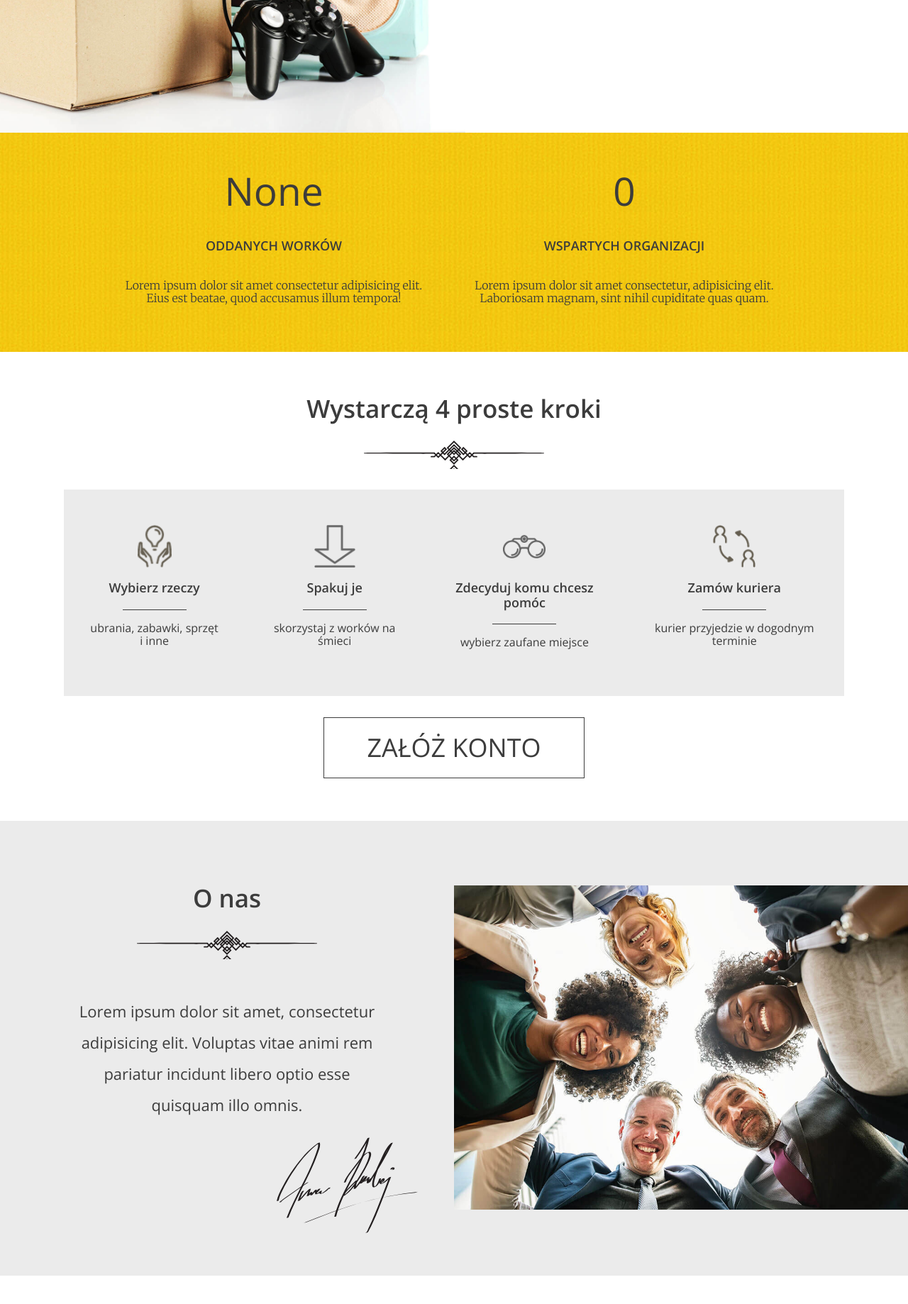
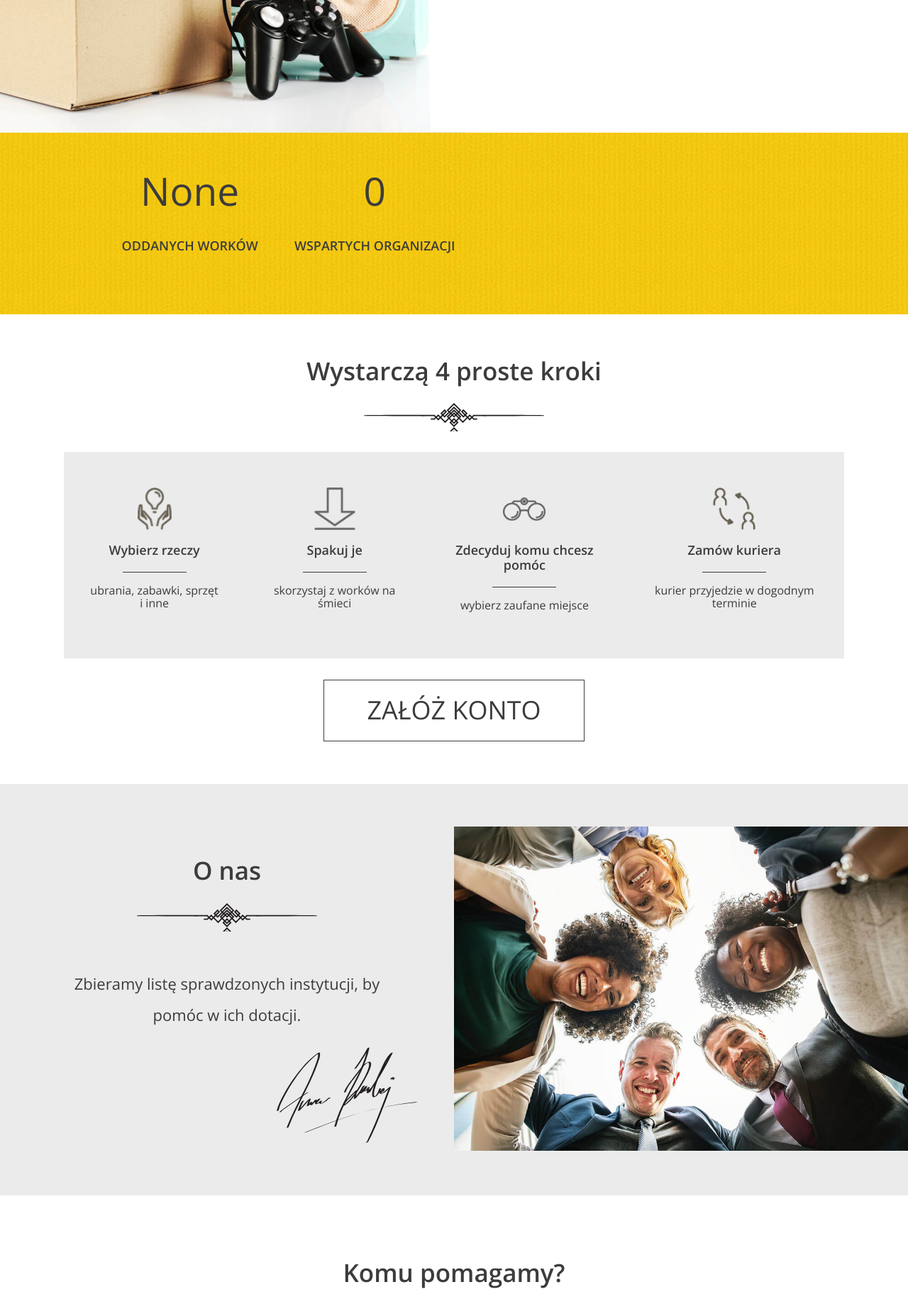
Before and after one commit to MarcinSerwinski/ShareIt, a Django app: page / in a window 1280 px wide. Shown: the part 613-2451 px from the top of the page at 71% size. Run offline with Django 4.2, Linux system fonts and the light colour scheme; data that the repository does not hold is empty.

Commit message:
corrected index.html

```diff
--- a/home/templates/home/index.html
+++ b/home/templates/home/index.html
@@ -20,17 +20,12 @@
                     <em>{{ value }}</em>
                 {% endfor %}
                 <h3>Oddanych worków</h3>
-                <p>Lorem ipsum dolor sit amet consectetur adipisicing elit. Eius est beatae, quod accusamus illum
-                    tempora!</p>
             </div>
 
             <div class="stats--item">
                 <em>{{ sum_of_institutions }}</em>
                 <h3>Wspartych organizacji</h3>
-                <p>Lorem ipsum dolor sit amet consectetur, adipisicing elit. Laboriosam magnam, sint nihil cupiditate
-                    quas quam.</p>
             </div>
-
         </div>
     </section>
 
@@ -66,8 +61,7 @@
     <section id="about-us" class="about-us">
         <div class="about-us--text">
             <h2>O nas</h2>
-            <p>Lorem ipsum dolor sit amet, consectetur adipisicing elit. Voluptas vitae animi rem pariatur incidunt
-                libero optio esse quisquam illo omnis.</p>
+            <p>Zbieramy listę sprawdzonych instytucji, by pomóc w ich dotacji.</p>
             <img src="/static/images/signature.svg" class="about-us--text-signature" alt="Signature"/>
         </div>
         <div class="about-us--image"><img src="/static/images/about-us.jpg" alt="People in circle"/></div>
@@ -100,21 +94,14 @@
                     </div>
                 </li>{% endfor %}
             </ul>
-            <!-- Pagination
-            <ul class="help--slides-pagination">
-              <li><a href="#" class="btn btn--small btn--without-border active" data-page="1">1</a></li>
-              <li><a href="#" class="btn btn--small btn--without-border" data-page="2">2</a></li>
-              <li><a href="#" class="btn btn--small btn--without-border" data-page="3">3</a></li>
-            </ul>
-            -->
+
         </div>
 
 
         <!-- SLIDE 2 -->
         <div class="help--slides" data-id="2">
-            <p>Lorem ipsum dolor, sit amet consectetur adipisicing elit. Hic officiis mollitia dolor, neque aspernatur
-                accusamus debitis. Ducimus, officia. Quia, sunt illum! Non iste placeat ab ipsum alias
-                quos suscipit corporis!
+            <p>W naszej bazie znajdziesz listę zweryfikowanych Organizacji, z którymi współpracujemy. Możesz sprawdzić czym
+                się zajmują, komu pomagają i czego potrzebują.
             </p>
             <ul class="help--slides-items">{% for organization in organizations %}
                 <li>
@@ -128,39 +115,23 @@
                     </div>
                 </li>{% endfor %}
             </ul>
-            <!-- Pagination
-            <ul class="help--slides-pagination">
-              <li><a href="#" class="btn btn--small btn--without-border active" data-page="1">1</a></li>
-              <li><a href="#" class="btn btn--small btn--without-border" data-page="2">2</a></li>
-              <li><a href="#" class="btn btn--small btn--without-border" data-page="3">3</a></li>
-              <li><a href="#" class="btn btn--small btn--without-border" data-page="4">4</a></li>
-              <li><a href="#" class="btn btn--small btn--without-border" data-page="5">5</a></li>
-            </ul>
-            -->
         </div>
 
         <!-- SLIDE 3 -->
         <div class="help--slides" data-id="3">
-            <p>Lorem ipsum dolor sit amet, his ocurreret persequeris ea, ad utinam laudem duo. Verterem adipisci
-                partiendo eos ne, ea his reque quaeque recteque, ne quo lobortis intellegam.</p>
+            <p>W naszej bazie znajdziesz listę zweryfikowanych Instytucji, z którymi współpracujemy. Możesz sprawdzić czym
+                się zajmują, komu pomagają i czego potrzebują.</p>
             <ul class="help--slides-items">{% for local_charity in local_charities %}
                 <li>
                     <div class="col">
                         <div class="title">{{ local_charity.name }}</div>
                         <div class="subtitle">{{ local_charity.description }}</div>
                     </div>
-
                     <div class="col">{% for categories in local_charity.categories.all %}
                         <div class="text">{{ categories.name }}</div>{% endfor %}
                     </div>
                 </li>{% endfor %}
             </ul>
-            <!-- Pagination
-            <ul class="help--slides-pagination">
-              <li><a href="#" class="btn btn--small btn--without-border active" data-page="1">1</a></li>
-              <li><a href="#" class="btn btn--small btn--without-border" data-page="2">2</a></li>
-            </ul>
-            -->
         </div>
     </section>
 {% endblock %}
```
